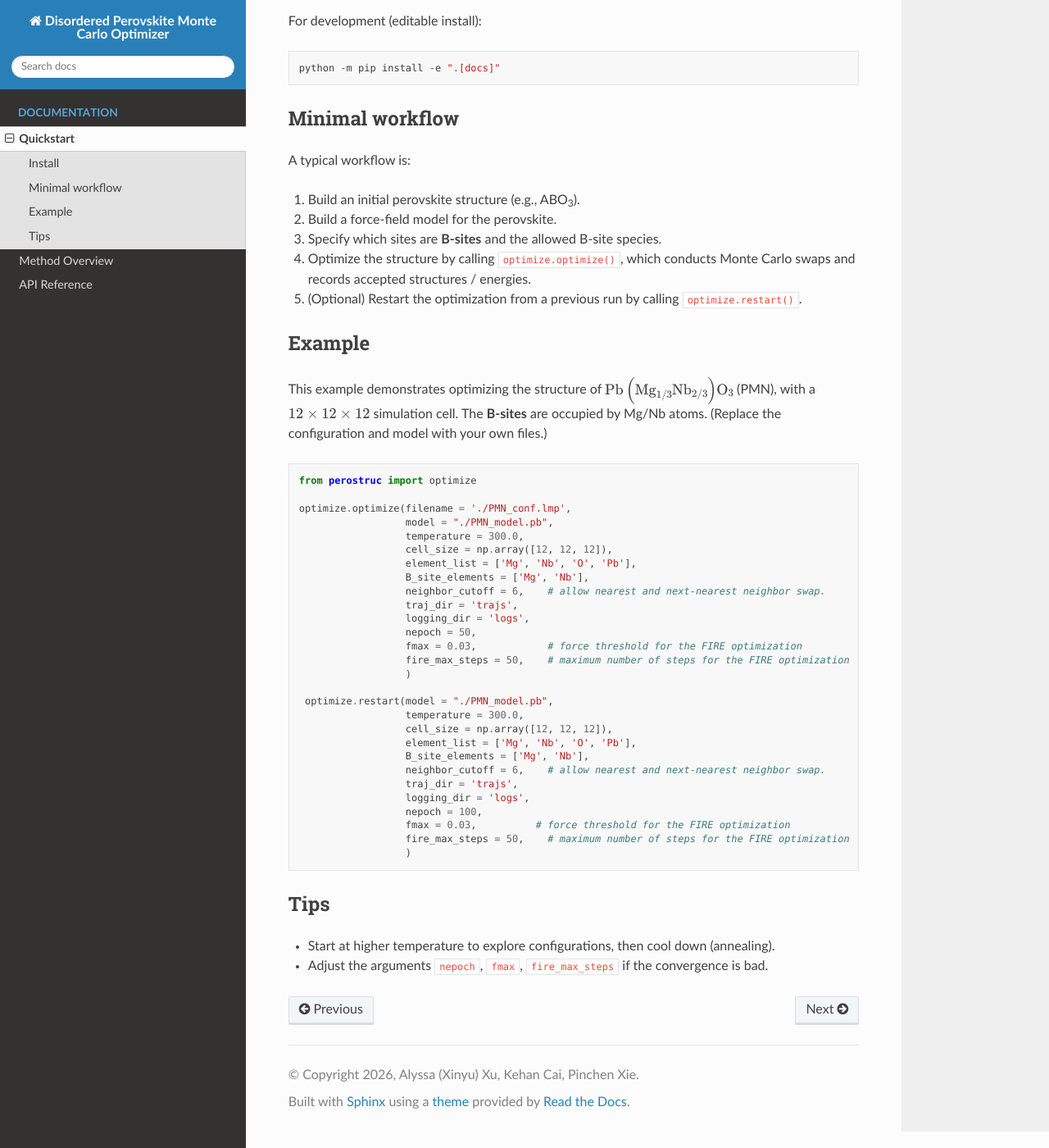
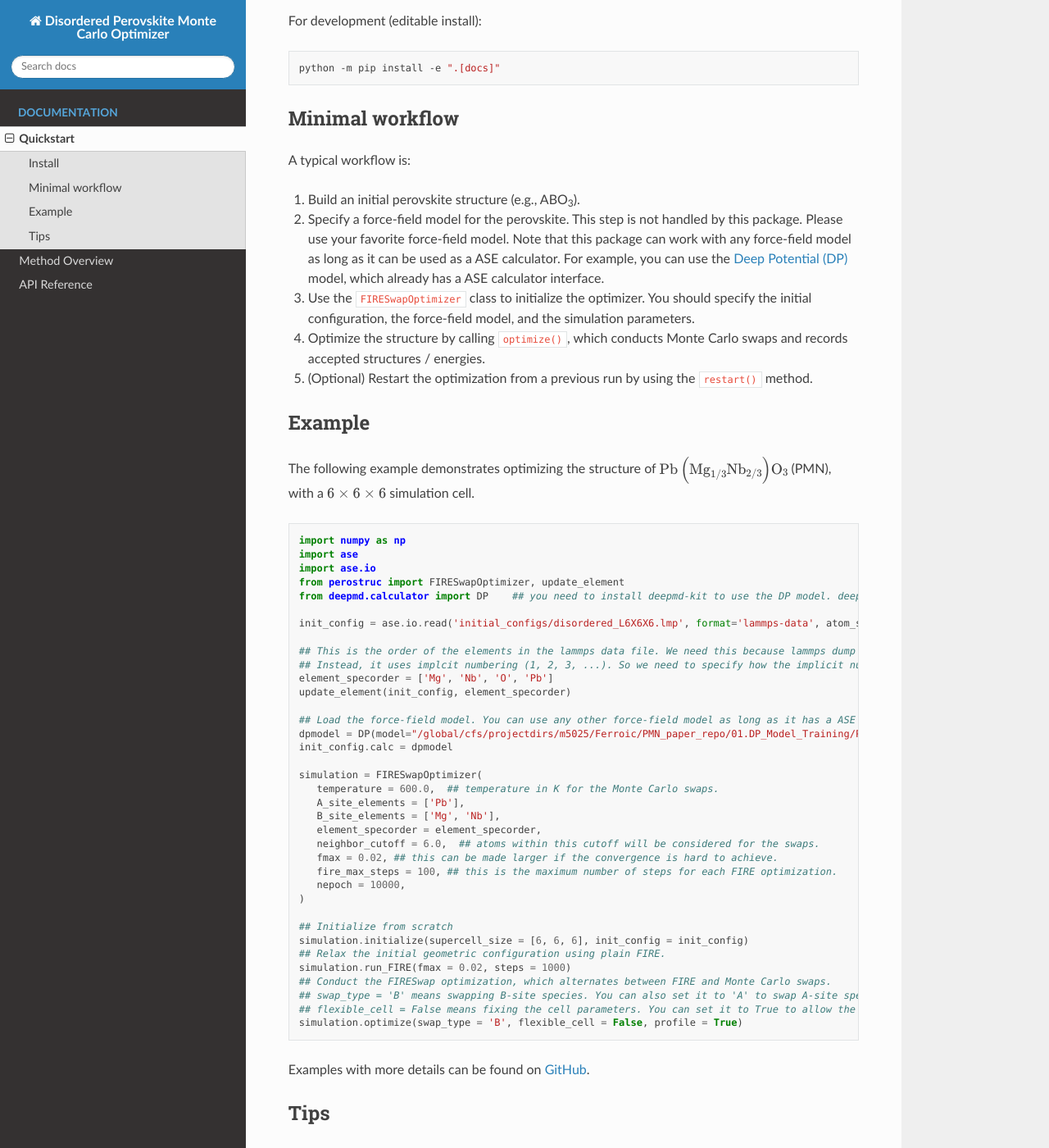
Before and after one commit to Kehan-Cai-nanako/PeroStruc, a Sphinx documentation site: the page built from docs/source/quickstart.rst, in a window 1280 px wide and 1400 px high, scrolled down 317 px. Shown: the whole window at 82% size. Built offline with Sphinx 7.4.7 and the Read the Docs theme 3.1.0, drawn with Linux system fonts in a browser that asks for light colours.

```diff
--- a/docs/source/generated/perostruc.rst
+++ b/docs/source/generated/perostruc.rst
@@ -10,5 +10,5 @@ perostruc
    :toctree:
    :recursive:
 
-   optimize
+   optimizer
    utility
--- a/docs/source/generated/perostruc.utility.rst
+++ b/docs/source/generated/perostruc.utility.rst
@@ -8,6 +8,11 @@ perostruc.utility
 
    .. autosummary::
 
+      BFS_cluster_analysis
+      calculate_cluster_surface_size
+      find_clusters
+      find_neighbor_values
       get_neighbor
+      get_neighbor_indices
       printenergy
       update_element
--- a/docs/source/quickstart.rst
+++ b/docs/source/quickstart.rst
@@ -22,48 +22,56 @@ Minimal workflow
 A typical workflow is:
 
 1. Build an initial perovskite structure (e.g., ABO\ :sub:`3`).
-2. Build a force-field model for the perovskite.
-3. Specify which sites are **B-sites** and the allowed B-site species.
-4. Optimize the structure by calling ``optimize.optimize()``, which conducts Monte Carlo swaps and records accepted structures / energies.
-5. (Optional) Restart the optimization from a previous run by calling ``optimize.restart()``.
+2. Specify a force-field model for the perovskite. This step is not handled by this package. Please use your favorite force-field model. Note that this package can work with any force-field model as long as it can be used as a ASE calculator. For example, you can use the `Deep Potential (DP) <https://github.com/deepmodeling/deepmd-kit>`_ model, which already has a ASE calculator interface.
+3. Use the ``FIRESwapOptimizer`` class to initialize the optimizer. You should specify the initial configuration, the force-field model, and the simulation parameters.
+4. Optimize the structure by calling ``optimize()``, which conducts Monte Carlo swaps and records accepted structures / energies.
+5. (Optional) Restart the optimization from a previous run by using the ``restart()`` method.
 
 Example
----------------------
+-------
 
-This example demonstrates optimizing the structure of :math:`\mathrm{Pb\left(Mg_{1/3}Nb_{2/3}\right)O_3}` (PMN), with a :math:`12\times 12\times 12` simulation cell.
-The **B-sites** are occupied by Mg/Nb atoms. (Replace the configuration and model with your own files.)
+The following example demonstrates optimizing the structure of :math:`\mathrm{Pb\left(Mg_{1/3}Nb_{2/3}\right)O_3}` (PMN), with a :math:`6\times 6\times 6` simulation cell.
 
 .. code-block:: python
 
-   from perostruc import optimize
+   import numpy as np
+   import ase
+   import ase.io
+   from perostruc import FIRESwapOptimizer, update_element
+   from deepmd.calculator import DP    ## you need to install deepmd-kit to use the DP model. deepmd-kit is not included in this package.
 
-   optimize.optimize(filename = './PMN_conf.lmp',
-                     model = "./PMN_model.pb",
-                     temperature = 300.0,
-                     cell_size = np.array([12, 12, 12]),
-                     element_list = ['Mg', 'Nb', 'O', 'Pb'],
-                     B_site_elements = ['Mg', 'Nb'],
-                     neighbor_cutoff = 6,    # allow nearest and next-nearest neighbor swap.
-                     traj_dir = 'trajs',
-                     logging_dir = 'logs',
-                     nepoch = 50,
-                     fmax = 0.03,            # force threshold for the FIRE optimization
-                     fire_max_steps = 50,    # maximum number of steps for the FIRE optimization
-                     )
+   init_config = ase.io.read('initial_configs/disordered_L6X6X6.lmp', format='lammps-data', atom_style='atomic')
 
-    optimize.restart(model = "./PMN_model.pb",
-                     temperature = 300.0,
-                     cell_size = np.array([12, 12, 12]),
-                     element_list = ['Mg', 'Nb', 'O', 'Pb'],
-                     B_site_elements = ['Mg', 'Nb'],
-                     neighbor_cutoff = 6,    # allow nearest and next-nearest neighbor swap.
-                     traj_dir = 'trajs',
-                     logging_dir = 'logs',
-                     nepoch = 100,
-                     fmax = 0.03,          # force threshold for the FIRE optimization
-                     fire_max_steps = 50,    # maximum number of steps for the FIRE optimization
-                     )
+   ## This is the order of the elements in the lammps data file. We need this because lammps dump file does not have the element names.
+   ## Instead, it uses implcit numbering (1, 2, 3, ...). So we need to specify how the implicit numbering corresponds to the element names.
+   element_specorder = ['Mg', 'Nb', 'O', 'Pb']
+   update_element(init_config, element_specorder)
 
+   ## Load the force-field model. You can use any other force-field model as long as it has a ASE calculator interface.
+   dpmodel = DP(model="/global/cfs/projectdirs/m5025/Ferroic/PMN_paper_repo/01.DP_Model_Training/Production_Model/model-compress.pb")
+   init_config.calc = dpmodel
+
+   simulation = FIRESwapOptimizer(
+      temperature = 600.0,  ## temperature in K for the Monte Carlo swaps.
+      A_site_elements = ['Pb'],
+      B_site_elements = ['Mg', 'Nb'],
+      element_specorder = element_specorder,
+      neighbor_cutoff = 6.0,  ## atoms within this cutoff will be considered for the swaps.
+      fmax = 0.02, ## this can be made larger if the convergence is hard to achieve.
+      fire_max_steps = 100, ## this is the maximum number of steps for each FIRE optimization.
+      nepoch = 10000,
+   )
+
+   ## Initialize from scratch
+   simulation.initialize(supercell_size = [6, 6, 6], init_config = init_config)
+   ## Relax the initial geometric configuration using plain FIRE.
+   simulation.run_FIRE(fmax = 0.02, steps = 1000)
+   ## Conduct the FIRESwap optimization, which alternates between FIRE and Monte Carlo swaps.
+   ## swap_type = 'B' means swapping B-site species. You can also set it to 'A' to swap A-site species.
+   ## flexible_cell = False means fixing the cell parameters. You can set it to True to allow the cell parameters to change.
+   simulation.optimize(swap_type = 'B', flexible_cell = False, profile = True)
+
+Examples with more details can be found on `GitHub <https://github.com/Kehan-Cai-nanako/PeroStruc/tree/main/examples>`_.
 
 Tips
 ----
```
Also changed, not shown: README.md (+2 -6 lines), docs/source/generated/perostruc.optimize.rst (deleted, +0 -12 lines), docs/source/generated/perostruc.optimizer.rst (added, +11 -0 lines), docs/source/index.rst (+4 -4 lines), docs/source/theory.rst (+3 -4 lines).
